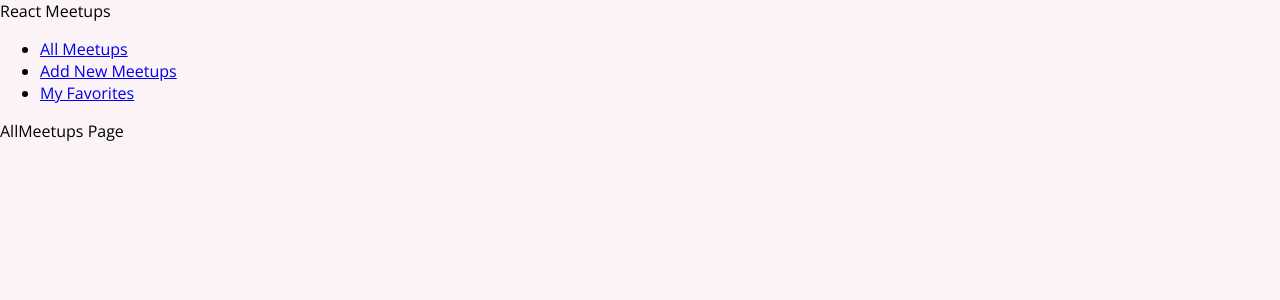
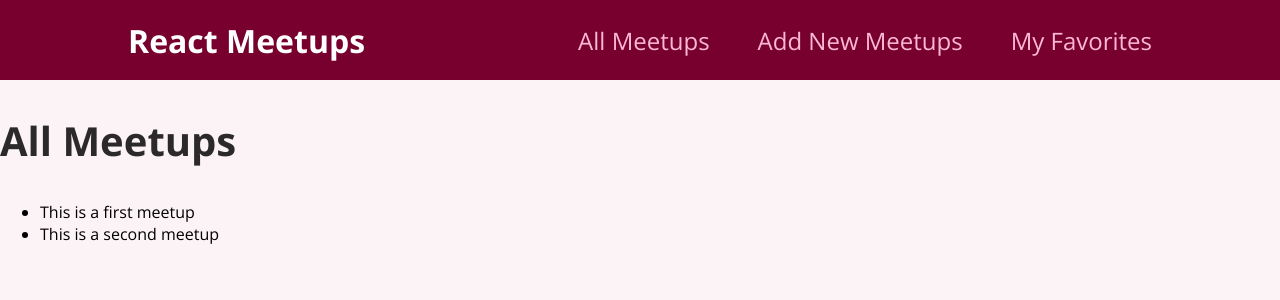
Before and after one commit to mbali-18/react-course, a React (Create React App) app: page / in a window 1280 px wide. Shown: the top 300 px of the page. Built offline with nearby package versions, Linux system fonts and the light colour scheme.

Commit message:
Outputting lists of data & components

```diff
--- a/src/Components/layout/MainNavigation.js
+++ b/src/Components/layout/MainNavigation.js
@@ -1,9 +1,10 @@
 import { Link } from "react-router-dom";
+import classes from "./MainNavigation.module.css";
 
 function MainNavigation() {
   return (
-    <header>
-      <div>React Meetups</div>
+    <header className={classes.header}>
+      <div className={classes.logo}>React Meetups</div>
       <nav>
         <ul>
           <li>
--- /dev/null
+++ b/src/Components/layout/MainNavigation.module.css
@@ -0,0 +1,47 @@
+.header {
+    width: 100%;
+    height: 5rem;
+    display: flex;
+    align-items: center;
+    justify-content: space-between;
+    background-color: #77002e;
+    padding: 0 10%;
+  }
+
+  .logo {
+    font-size: 2rem;
+    color: white;
+    font-weight: bold;
+  }
+
+  .header ul {
+    list-style: none;
+    margin: 0;
+    padding: 0;
+    display: flex;
+    align-items: baseline;
+  }
+
+  .header li {
+    margin-left: 3rem;
+  }
+
+  .header a {
+    text-decoration: none;
+    font-size: 1.5rem;
+    color: #fcb8d2;
+  }
+
+  .header a:hover,
+  .header a:active,
+  .header a.active {
+    color: white;
+  }
+
+  .badge {
+    background-color: #cc2062;
+    color: white;
+    border-radius: 12px;
+    padding: 0 1rem;
+    margin-left: 0.5rem;
+  }
--- a/src/pages/AllMeetups.js
+++ b/src/pages/AllMeetups.js
@@ -1,5 +1,35 @@
+const DUMMY_DATA = [
+  {
+    id: "m1",
+    title: "This is a first meetup",
+    image:
+      "https://upload.wikimedia.org/wikipedia/commons/thumb/d/d3/Stadtbild_M%C3%BCnchen.jpg/2560px-Stadtbild_M%C3%BCnchen.jpg",
+    address: "Meetupstreet 5, 12345 Meetup City",
+    description:
+      "This is a first, amazing meetup which you definitely should not miss. It will be a lot of fun!",
+  },
+  {
+    id: "m2",
+    title: "This is a second meetup",
+    image:
+      "https://upload.wikimedia.org/wikipedia/commons/thumb/d/d3/Stadtbild_M%C3%BCnchen.jpg/2560px-Stadtbild_M%C3%BCnchen.jpg",
+    address: "Meetupstreet 5, 12345 Meetup City",
+    description:
+      "This is a first, amazing meetup which you definitely should not miss. It will be a lot of fun!",
+  },
+];
+
 function AllMeetups() {
-  return <div>AllMeetups Page</div>;
+  return (
+    <section>
+      <h1>All Meetups</h1>
+      <ul>
+        {DUMMY_DATA.map((meetup) => {
+          return <li key={meetup.id}>{meetup.title}</li>;
+        })}
+      </ul>
+    </section>
+  );
 }
 
 export default AllMeetups;
```
